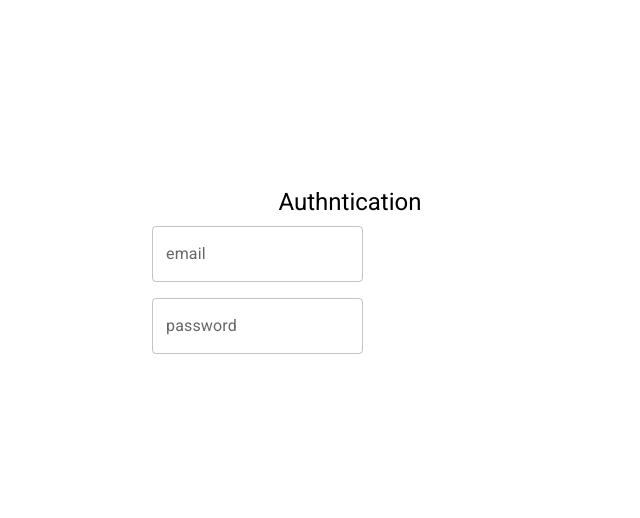
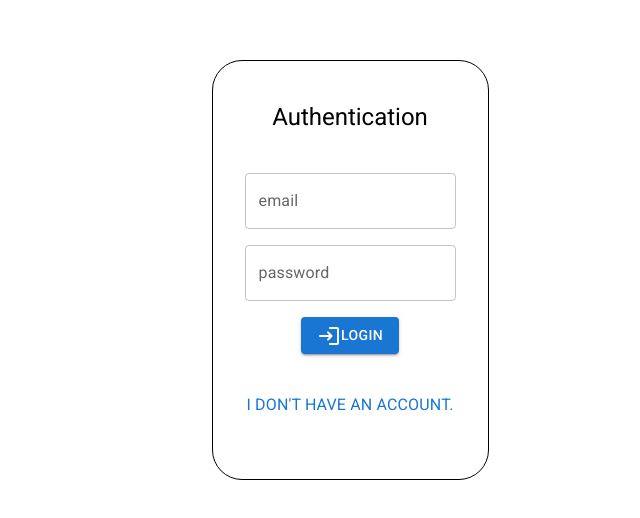
Before and after one commit to marki2121/zavrsni-client, a React (Create React App) app: page /auth/login in a window 1280 px wide. Shown: the part 138-656 px from the top of the page, without its empty margins (290-930 px from the left). Built offline with nearby package versions, Linux system fonts and the light colour scheme.

Commit message:
Login ui created

```diff
--- a/src/components/auth/Auth.jsx
+++ b/src/components/auth/Auth.jsx
@@ -1,19 +1,19 @@
 import React from 'react'
-import {Box, Container, Typography} from "@mui/material";
+import {Box, Typography} from "@mui/material";
 import {Outlet} from "react-router-dom";
 
 const Auth = () => {
     return (
         <>
             <Box display="flex" justifyContent="center" alignItems="center" minHeight="100vh">
-                <Container maxWidth="xs">
+                <Box maxWidth="xs" borderRadius="30px" border="1px solid black" paddingY={5}>
                     <Typography variant="h5" align="center" gutterBottom>
-                        Authntication
+                        Authentication
                     </Typography>
                     <Box display="flex" flexDirection="column" justifyContent="center" alignItems="center">
                         <Outlet />
                     </Box>
-                </Container>
+                </Box>
             </Box>
         </>
     )
--- a/src/components/auth/login/Login.jsx
+++ b/src/components/auth/login/Login.jsx
@@ -1,15 +1,34 @@
 import React from 'react'
-import {Grid, TextField} from "@mui/material";
+import {Button, Divider, Grid, TextField, Typography} from "@mui/material";
+import {LoginRounded} from "@mui/icons-material";
+import {useNavigate} from "react-router-dom";
 
 const Login = () => {
+    const navigate = useNavigate();
+
     return (
         <>
-            <Grid container direction="column" justifyContent="center" spacing={2}>
-                <Grid item>
+            <Grid direction="column" justifyContent="center" justifyItems="center" spacing={2} margin={2}>
+                <Grid item margin={2}>
                     <TextField label="email"/>
                 </Grid>
-                <Grid item>
+                <Grid item margin={2}>
                     <TextField label="password"/>
+                </Grid>
+                <Grid item margin={2} textAlign="center">
+                    <Button variant="contained">
+                        <LoginRounded /> Login
+                    </Button>
+                </Grid>
+                <Grid item margine={2}>
+                    <Divider  />
+                </Grid>
+                <Grid item margine={2} paddingTop={2} textAlign="center">
+                    <Button onClick={() => {navigate("/auth/register/")}}>
+                        <Typography>
+                            I don't have an account.
+                        </Typography>
+                    </Button>
                 </Grid>
             </Grid>
         </>
```
